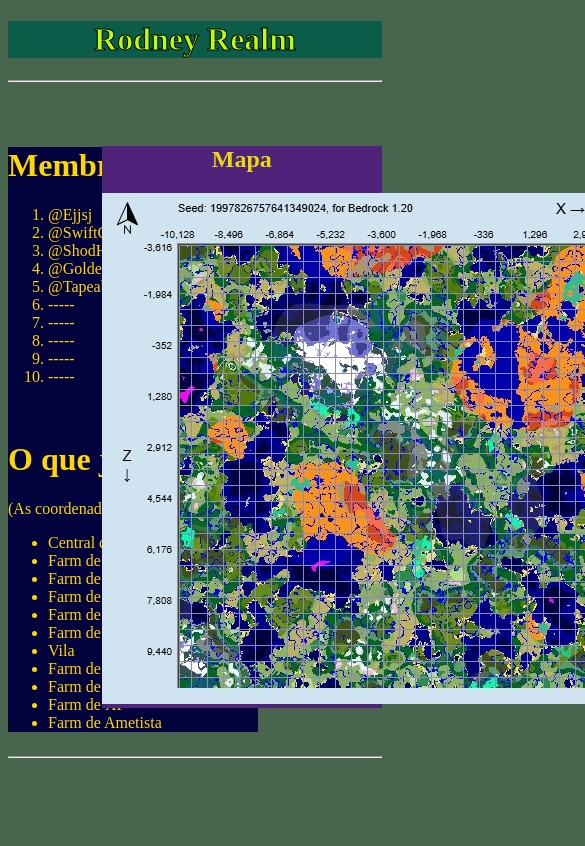
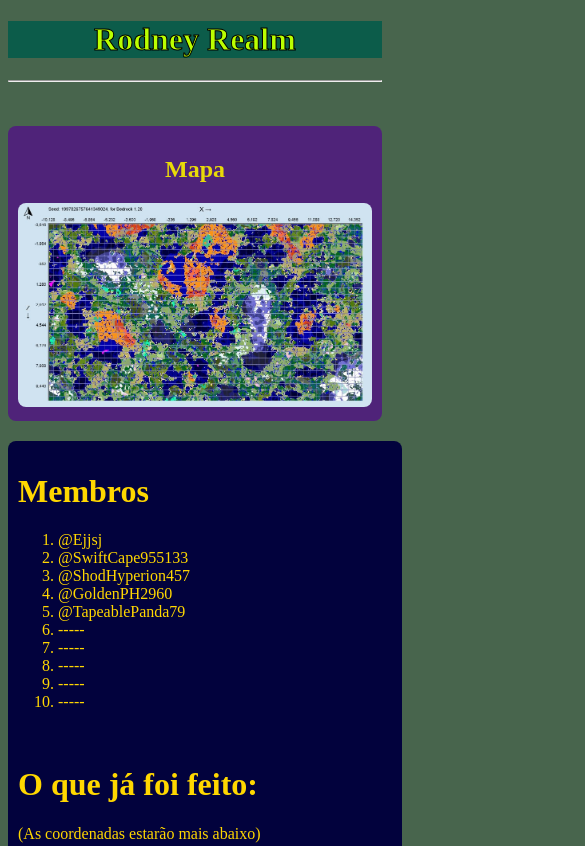
Before and after one commit to joao2718gabriel/joao2718gabriel.github.io, a plain HTML site: page index.html in a window 390 px wide. Shown: the top 846 px of the page, 585 px wide, since content can reach past the window. Drawn offline with Linux system fonts and the light colour scheme.

Commit message:
Upload responsividade 2

```diff
--- a/frontRealm.css
+++ b/frontRealm.css
@@ -1,4 +1,4 @@
-.card1{
+.card1 {
   background-color: rgb(12, 92, 74);
   color: rgb(187, 255, 0);
   text-align: center;
@@ -6,38 +6,61 @@
   -webkit-text-stroke-color: black;
 }
 
-.card2{
+.card2 {
   background-color: rgba(6, 46, 13, 0.733);
 }
 
-.box1{
+.box1 {
   background-color: rgb(2, 2, 61);
   color: gold;
-    width: 250px ;
+  width: 100%;
+  max-width: 300px;
+  padding: 10px;
+  border-radius: 8px;
 }
 
-.box2{
-    background-color: rgb(46, 129, 224);
-    color: rgb(141, 155, 17);
+.box2 {
+  text-align: center;
+  background-color: rgb(79, 35, 121);
+  color: rgb(233, 218, 8);
+  padding: 10px;
+  border-radius: 8px;
 }
 
 .container-pai {
-      display: flex; /* Faz os elementos filhos ficarem em linha */
-      width: 100%; /* Opcional: para a div pai ocupar toda a largura */
+  display: flex;
+  width: 100%;
+  gap: 20px;
 }
 
 .coluna-esquerda {
-      width: 25%; /* Cada coluna com metade da largura */
-      /* Outros estilos para a coluna */
+  width: 25%;
 }
 
 .coluna-direita {
-      width: 75%; /* Cada coluna com metade da largura */
-      /* Outros estilos para a coluna */
+  width: 75%;
 }
 
-    .box2{
-        text-align:center;
-        background-color: rgb(79, 35, 121);
-        color: rgb(233, 218, 8);
+img {
+  max-width: 100%;
+  height: auto;
+  border-radius: 8px;
 }
+
+/* --- RESPONSIVIDADE --- */
+
+/* Até 768px (celulares/tablets) */
+@media (max-width: 768px) {
+  .container-pai {
+    flex-direction: column-reverse; /* agora o mapa vem primeiro */
+    align-items: center;
+  }
+
+  .coluna-esquerda, .coluna-direita {
+    width: 100%;
+  }
+
+  .box1 {
+    max-width: 100%;
+  }
+}
```
Lines whose indentation alone changed are shown as unchanged.
